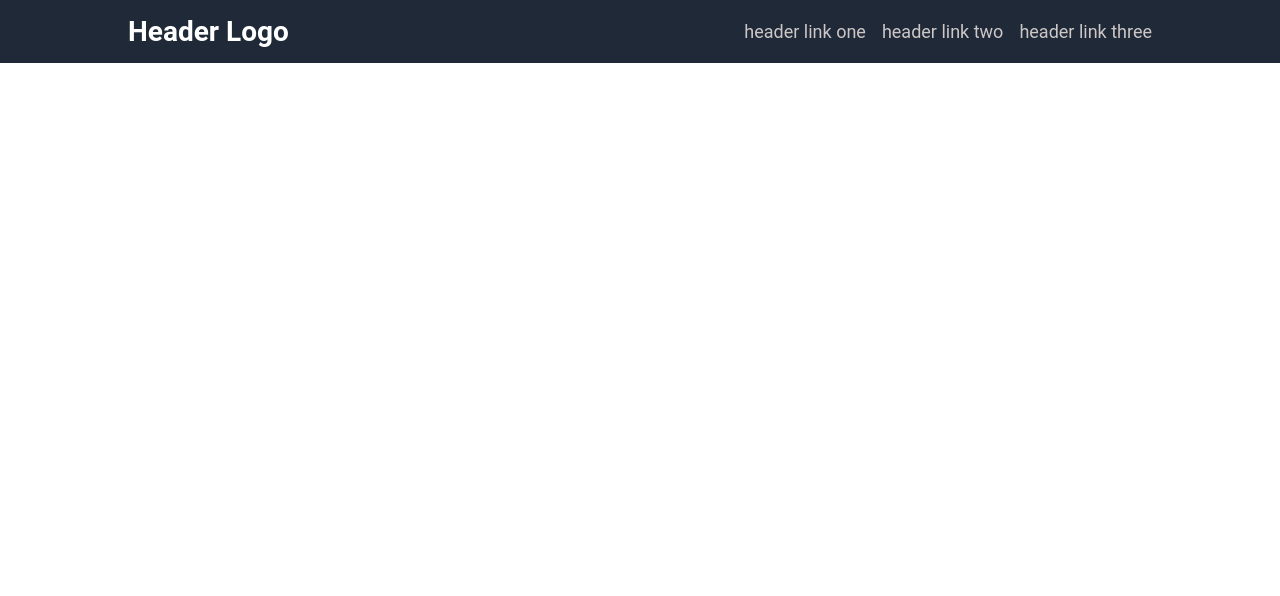
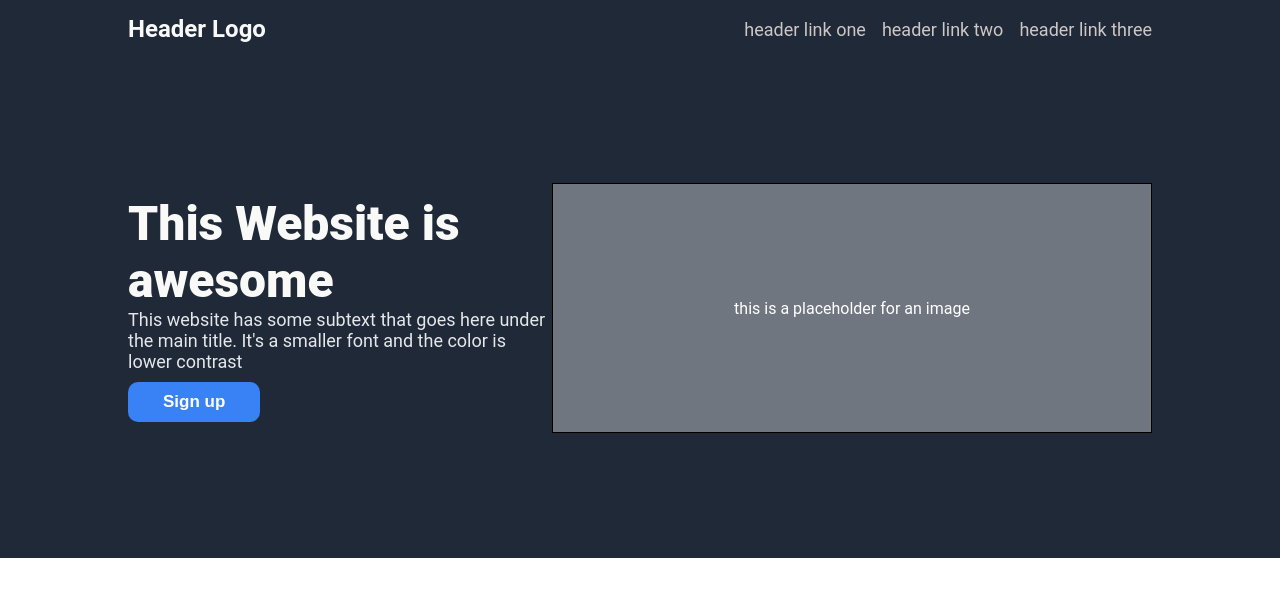
Before and after one commit to BLAz3-1/landing_page, a plain HTML site: page index.html in a window 1280 px wide. Drawn offline with Linux system fonts and the light colour scheme.

Commit message:
Add hero section in html and Add styles to hero section in css

```diff
--- a/index.html
+++ b/index.html
@@ -21,6 +21,22 @@
       </div>
     </div>
   </div>
+  <div class="hero">
+    <div class="container">
+      <div class="first-child">
+        <div class="hero-main-text">This Website is awesome</div>
+        <div class="hero-secondary-text">This website has some subtext that goes here under the main title. It's a smaller
+          font and the color is lower contrast
+        </div>
+        <button class="sign-up">Sign up</button>
+      </div>
+      <div class="second-child">
+        <div class="hero-image-container">this is a placeholder for an image
+          <img src="" alt="">
+        </div>
+      </div>
+    </div>
+  </div>
 </body>
 
 </html>
--- a/style.css
+++ b/style.css
@@ -1,10 +1,14 @@
+* {
+  box-sizing:border-box;
+}
+
 body {
   font-family: 'Roboto', sans-serif;
   margin:0;
 }
 
 .header {
-  background-color:#1F2937;;
+  background-color:#1F2937;
 }
 
 .container {
@@ -17,8 +21,8 @@ body {
 }
 
 .header-logo {
-  font-size:28px;
-  color:white;
+  font-size:24px;
+  color:#F9FAF8;
   font-weight:bold;
 }
 
@@ -35,3 +39,50 @@ body {
   color:rgb(205, 199, 199);
   font-size:18px;
 }
+
+.hero {
+  background-color:#1F2937;
+  height:500px;
+}
+
+.hero .container {
+  align-items:center;
+  height:100%;
+}
+
+.first-child {
+  flex-basis: 450px;
+}
+
+.first-child .hero-main-text{
+  font-size:48px;
+  color:#F9FAF8;
+  font-weight:900;
+}
+
+.first-child .hero-secondary-text {
+  font-size:18px;
+  color:#E5E7EB;
+  margin-bottom:10px;
+}
+
+.first-child .sign-up {
+  background-color:#3882F6;
+  color:white;
+  padding:10px 35px;
+  border:none;
+  font-size:17px;
+  font-weight:bold;
+  border-radius:10px;
+}
+
+.second-child .hero-image-container {
+  width:600px;
+  border:1px solid black;
+  height:250px;
+  background-color:rgb(112, 118, 128);
+  display:flex;
+  justify-content:center;
+  align-items:center;
+  color:white;
+}
```
